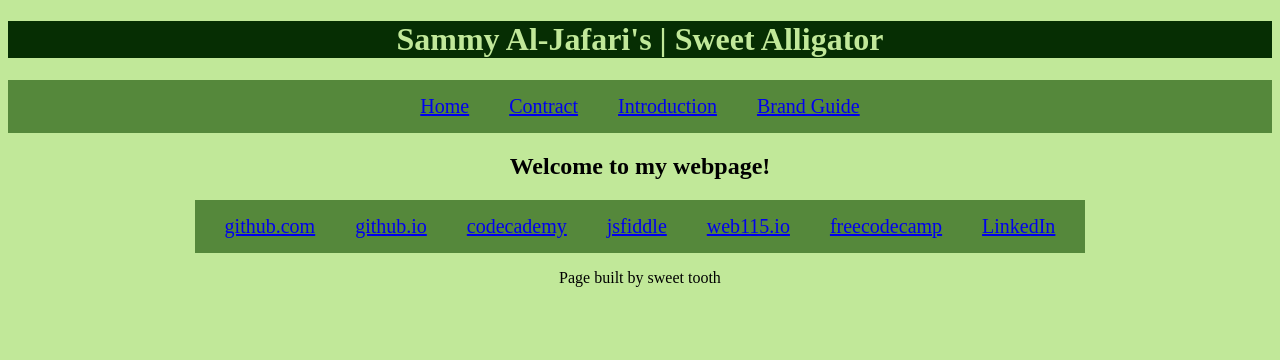
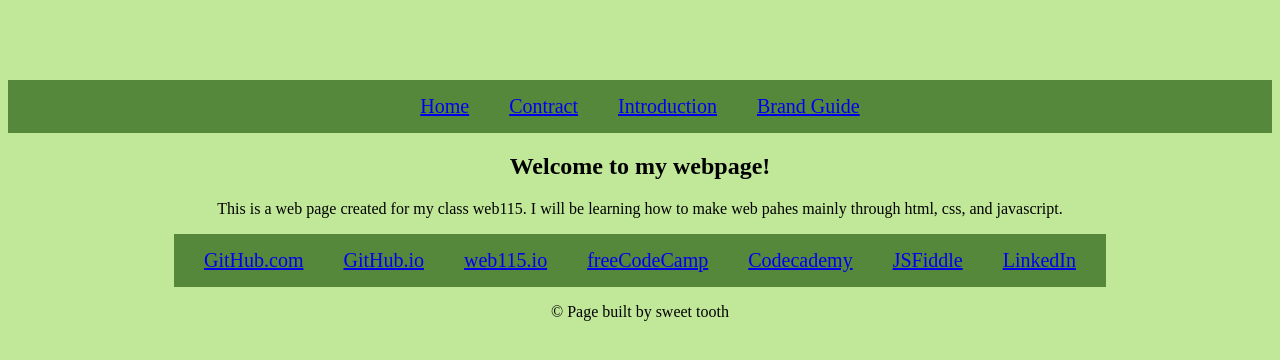
Before and after one commit to saljafa0/web115, a plain HTML site: page index.html in a window 1280 px wide. Drawn offline with Linux system fonts and the light colour scheme.

Commit message:
Add files via upload

```diff
--- a/index.html
+++ b/index.html
@@ -1,20 +1,14 @@
 <!DOCTYPE html>
-
-
-
-
-<html>
+<html lang="en">
 	<head>
-		<meta charset="UTF-8" >
-		<meta name="viewport" content="width= device - width" >
-		<link href="styles.css"  rel="stylesheet" >
-		<title>Sammy Al-jafari's Sweet Alligator</title>
+		<script src="https://lint.page/kit/67ff88.js" crossorigin="anonymous"></script>
+		<meta charset="UTF-8"/>
+		<meta name="viewport" content="width= device - width"/>
+		<link href="styles.css"  rel="stylesheet"/>
+		<title>Sammy Al-jafari's Sweet Alligator | Web115</title>
 	</head>
 <body>
-	<header>
-		<h1>Sammy Al-Jafari's | Sweet Alligator</h1>
-	</header>
-
+	<h1>Sammy Al-Jafari's | Sweet Alligator</h1>
 		<nav>
 			<ul>
 				<li><a href="index.html">Home</a></li>
@@ -24,23 +18,22 @@
 			</ul>
 		</nav>
 	<main>
-			<p><h2>Welcome to my webpage!</h2></p>
+		<p><h2>Welcome to my webpage!</h2></p>
+		<p>This is a web page created for my class web115. I will be learning how to make web pahes mainly through html, css, and javascript.</p>
 	</main>
 	<footer>
 		<nav>
 			<ul>
-				<li><a href="https://github.com/saljafa0">github.com</a></li>
-				<li><a href="https://github.com/saljafa0/saljafa0.github.io">github.io</a></li>
-				<li><a href="https://www.codecademy.com/profiles/saljafa0">codecademy</a></li>
-				<li><a href="https://jsfiddle.net/u/saljafa0/fiddles/">jsfiddle</a></li>
-				<li><a href="http://saljafa0.github.io"> web115.io </a></li>
-				<li><a href="https://www.freecodecamp.org/fcc8e618c40-afcd-44c7-b35e-3bfa6f36b12e"> freecodecamp </a></li>
-				<li><a href="https://www.linkedin.com/in/sammy-aljafari-731354324/"> LinkedIn </a></li>
-				<script src="https://lint.page/kit/67ff88.js" crossorigin="anonymous"></script>
+				<li><a href="https://github.com/saljafa0">GitHub.com</a></li>
+				<li><a href="http://saljafa0.github.io">GitHub.io</a></li>
+				<li><a href="http://saljafa0.github.io/web115">web115.io</a></li>
+				<li><a href="https://www.freecodecamp.org/saljafa0">freeCodeCamp</a></li>
+				<li><a href="https://www.codecademy.com/profiles/saljafa0">Codecademy</a></li>
+				<li><a href="https://jsfiddle.net/u/saljafa0/fiddles/">JSFiddle</a></li>
+				<li><a href="https://www.linkedin.com/in/sammy-aljafari-731354324/">LinkedIn</a></li>
 			</ul>
 		</nav>
-		<p> Page built by sweet tooth</p>
-
+		<p> &copy Page built by sweet tooth</p>
 	</footer>
 </body>
 </html>
--- a/styles.css
+++ b/styles.css
@@ -63,3 +63,9 @@ body footer{
 	display: flex;
 	flex-direction: column;
 	align-items: center;
+
+article ul li:first-of-type { color: red};
+
+footer {
+}
+@media devices
```
Also changed, not shown: brand.html (+14 -19 lines), contract.html (+14 -16 lines), introduction.html (+12 -13 lines).
